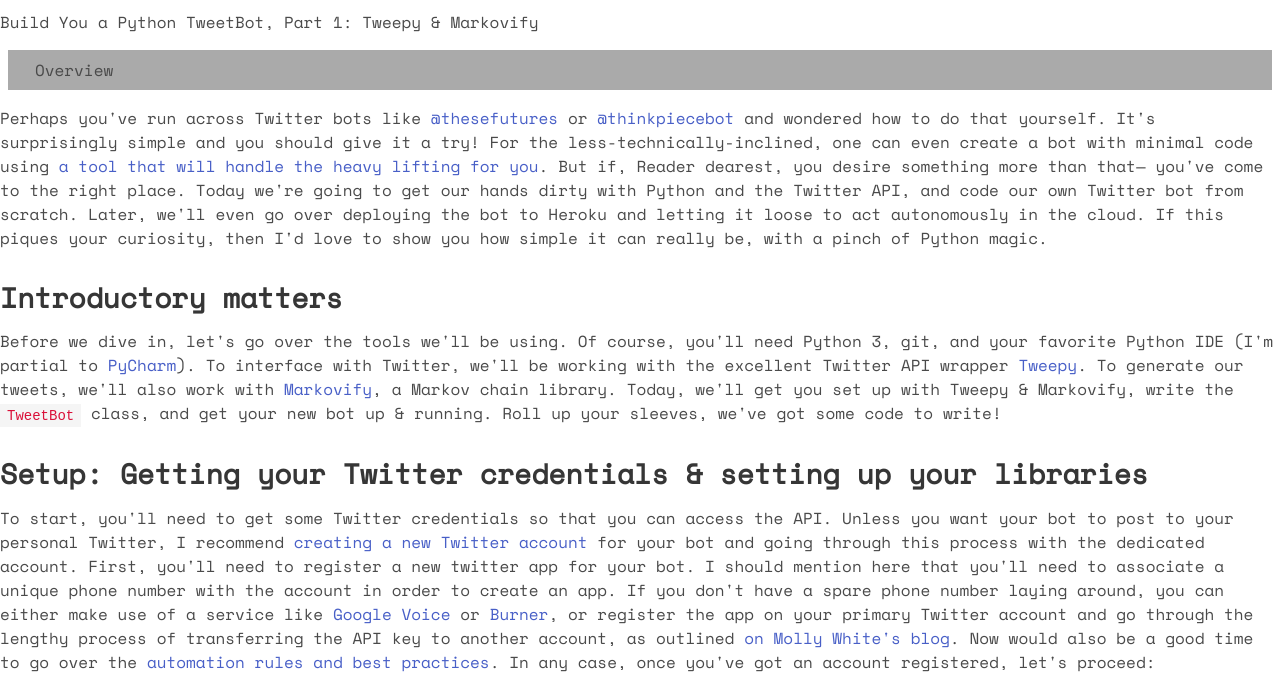
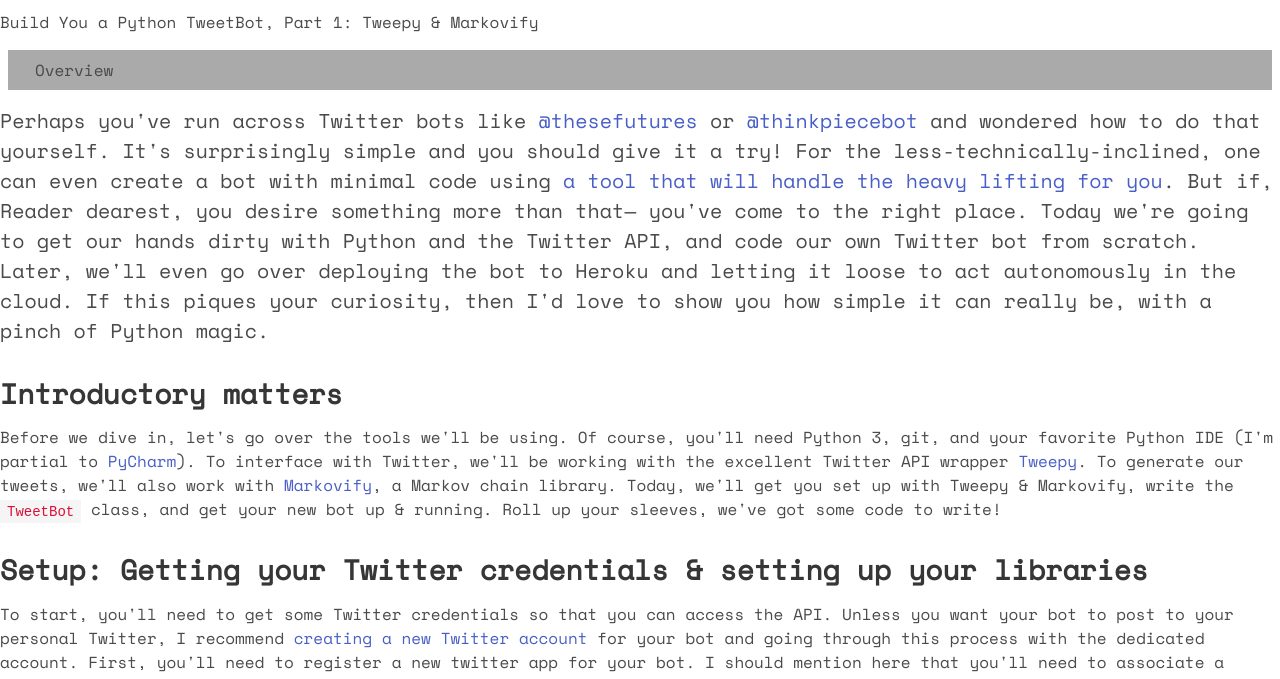
Before and after one commit to vivshaw/vivshaw-rewrite, a Gatsby site: page /blog/2017-01-25-build-you-a-tweetbot-1/ in a window 1280 px wide. Shown: the part 98-777 px from the top of the page. Built offline with nearby package versions, Linux system fonts and the light colour scheme; Gatsby itself is replaced by a stand-in of ours; some packages are replaced by stand-ins of ours.

Commit message:
Make intro text large in blog posts

```diff
--- a/src/templates/blog-post.js
+++ b/src/templates/blog-post.js
@@ -10,6 +10,14 @@ const PostWrap = styled.div`
 
 const PostTitle = styled.h1`
   margin-bottom: 1em;
+`;
+
+const Content = styled.div`
+  p:first-of-type {
+    font-size: 1.25em;
+
+    //FIXME: Add highlight after intro para;
+  }
 `;
 
 export default ({ data }) => {
@@ -25,7 +33,7 @@ export default ({ data }) => {
 
       {toc && <TOC contentHtml={tableOfContents} />}
 
-      <div className="content" dangerouslySetInnerHTML={{ __html: html }} />
+      <Content className="content" dangerouslySetInnerHTML={{ __html: html }} />
     </PostWrap>
   );
 };
```
